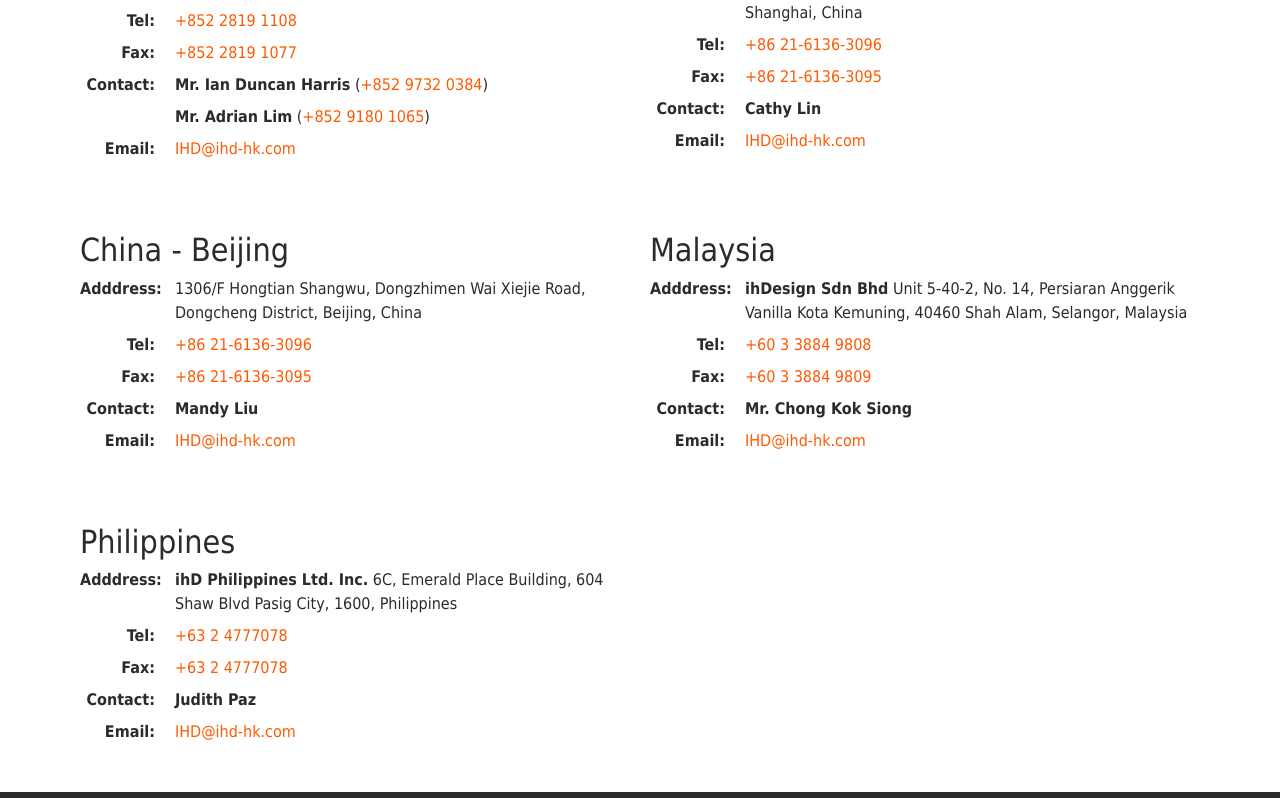
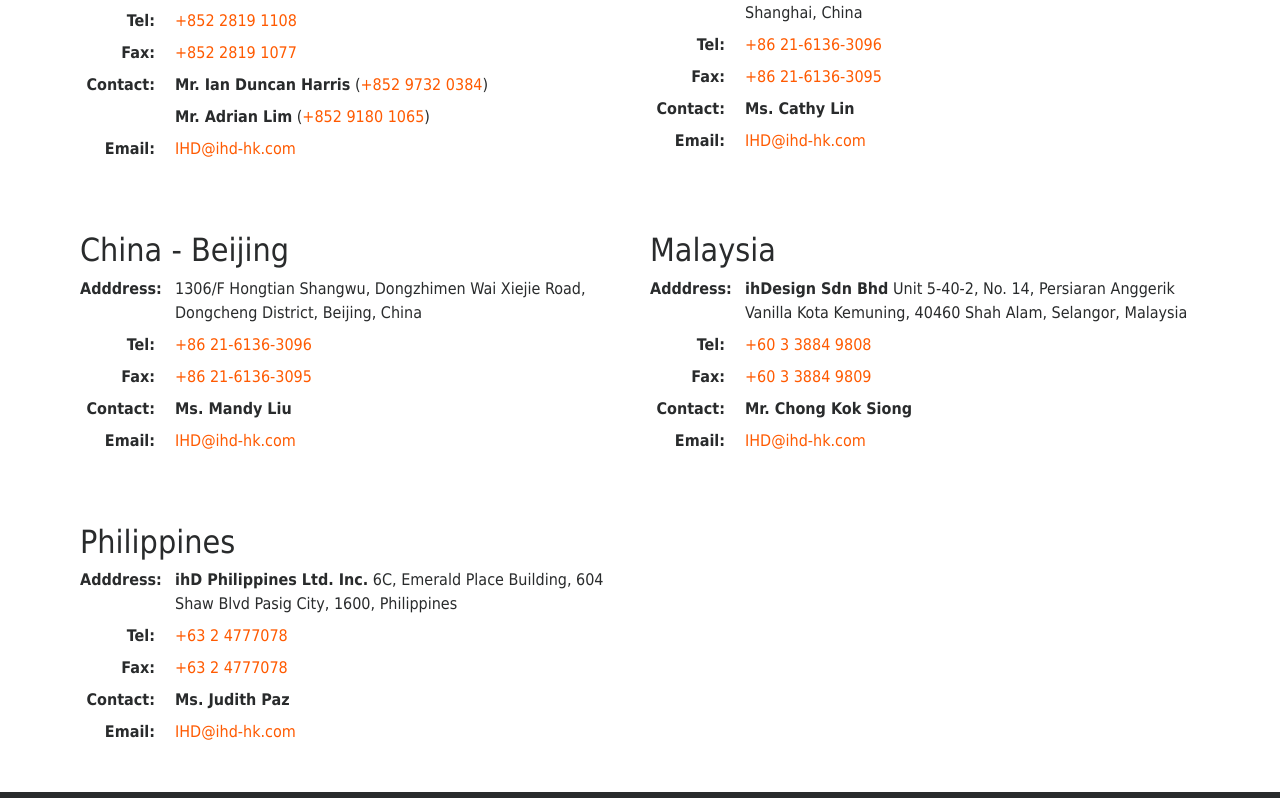
Before and after one commit to ihd-hk/ihd-hk.github.io, a Jekyll site: the page built from contact.md, in a window 1280 px wide and 1168 px high. Shown: the part 235-1033 px from the top of the window. Built offline with Jekyll 4.4.1, drawn with Linux system fonts in a browser that asks for light colours; nearby versions of some CDN libraries.

Commit message:
nt1gOa3g - adding Ms

```diff
--- a/_data/contact_ch.yml
+++ b/_data/contact_ch.yml
@@ -31,7 +31,7 @@
     text: +86 21-6136-3095
     href: 00862161363095
   contact:
-    - name: Cathy Lin
+    - name: Ms. Cathy Lin
   email: IHD@ihd-hk.com
 
 - name: 马来西亚
@@ -61,5 +61,5 @@
     text: +63 2 4777078
     href: 006324777078
   contact:
-    - name: Judith Paz
+    - name: Ms. Judith Paz
   email: IHD@ihd-hk.com
--- a/_data/contact_en.yml
+++ b/_data/contact_en.yml
@@ -34,7 +34,7 @@
     text: +86 21-6136-3095
     href: 00862161363095
   contact:
-    - name: Cathy Lin
+    - name: Ms. Cathy Lin
   email: IHD@ihd-hk.com
 
 - name: China - Beijing
@@ -51,7 +51,7 @@
     text: +86 21-6136-3095
     href: 00862161363095
   contact:
-    - name: Mandy Liu
+    - name: Ms. Mandy Liu
   email: IHD@ihd-hk.com
 
 - name: Malaysia
@@ -81,5 +81,5 @@
     text: +63 2 4777078
     href: 006324777078
   contact:
-    - name: Judith Paz
+    - name: Ms. Judith Paz
   email: IHD@ihd-hk.com
```
